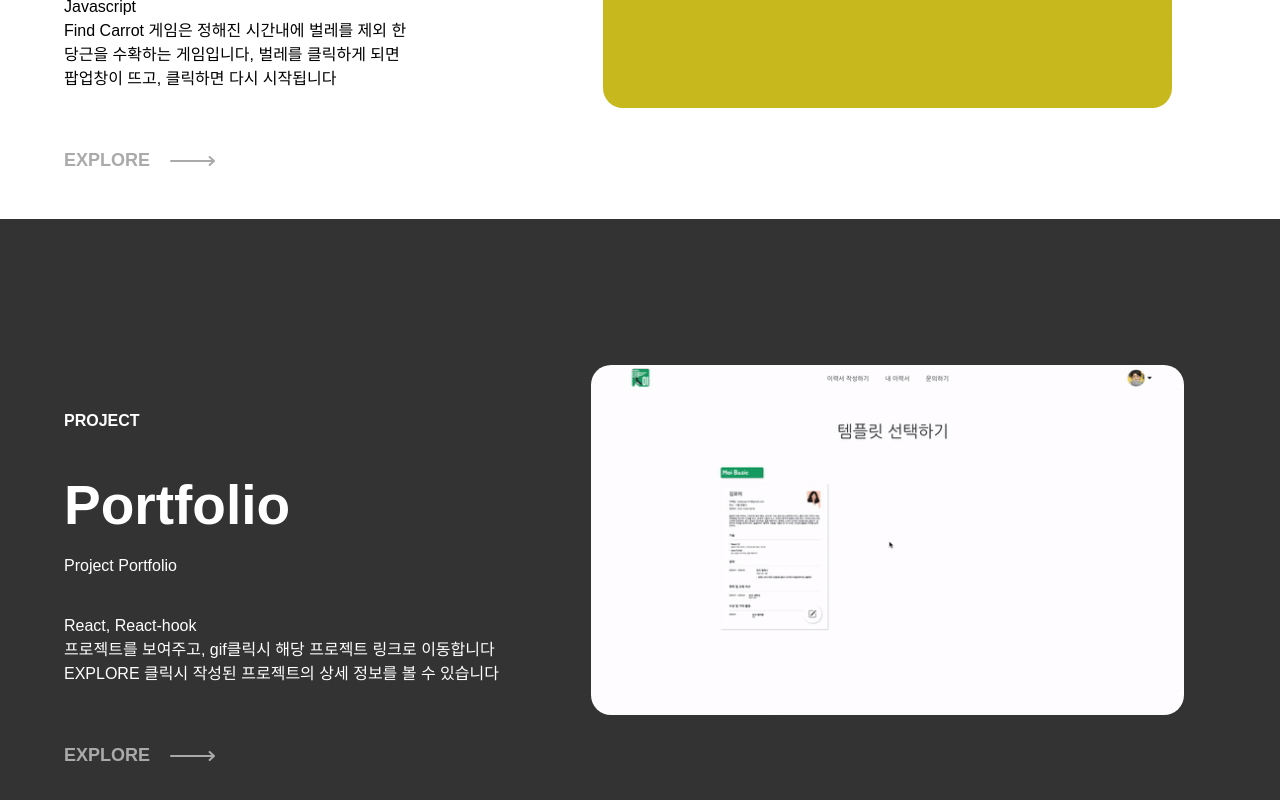
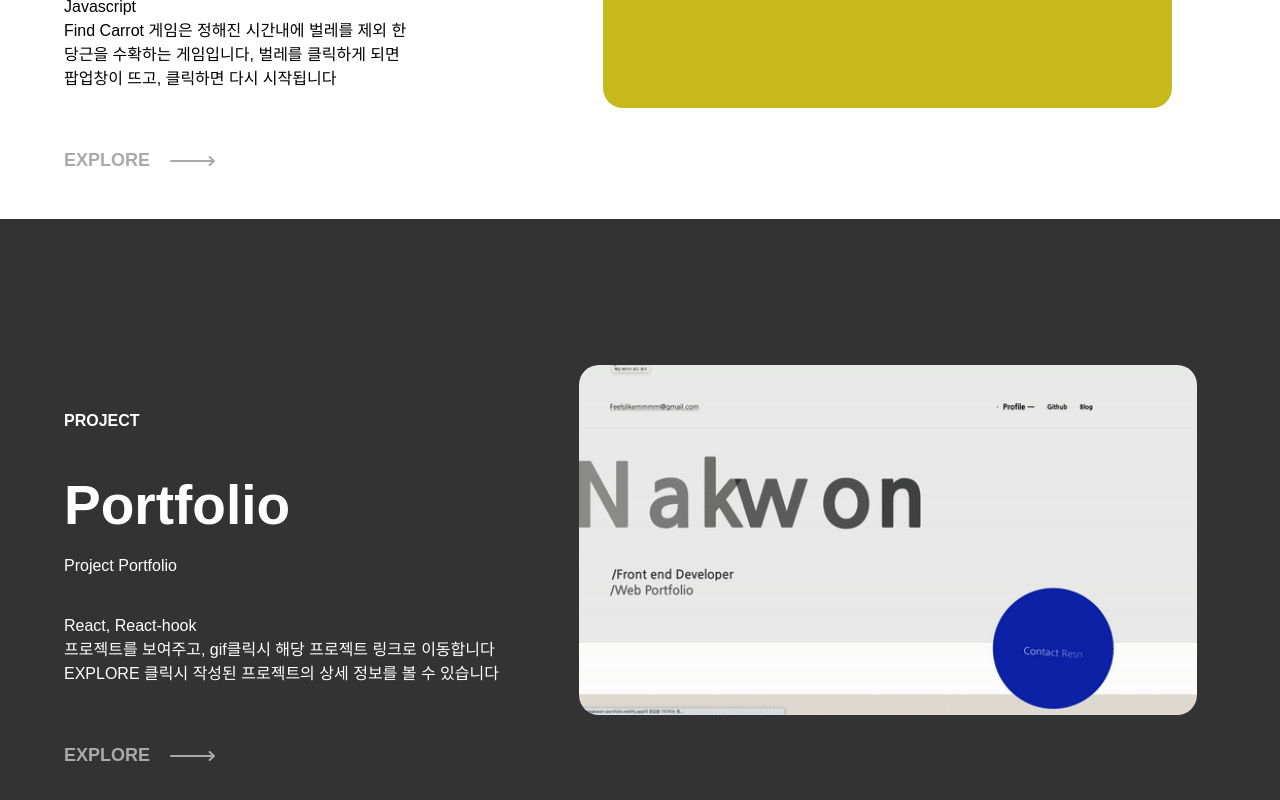
Before and after one commit to feelslikemmmm/portfolio, a React (Create React App) app: page / in a window 1280 px wide. Shown: the part 1805-2605 px from the top of the page. Built offline with nearby package versions, Linux system fonts and the light colour scheme; the HTML template or start-up script is replaced by a standard one.

Commit message:
gif update

```diff
--- a/src/data/Data.js
+++ b/src/data/Data.js
@@ -24,7 +24,7 @@ let Data = [
     desc1: 'React, React-hook',
     desc2: '프로젝트를 보여주고, gif클릭시 해당 프로젝트 링크로 이동합니다',
     desc3: 'EXPLORE 클릭시 작성된 프로젝트의 상세 정보를 볼 수 있습니다',
-    img: '/moi.gif',
+    img: '/portfolio-gif.gif',
     background: '#333333',
     color: '#ffffff',
   },
```
Also changed, not shown: public/portfolio-gif.gif (added).
